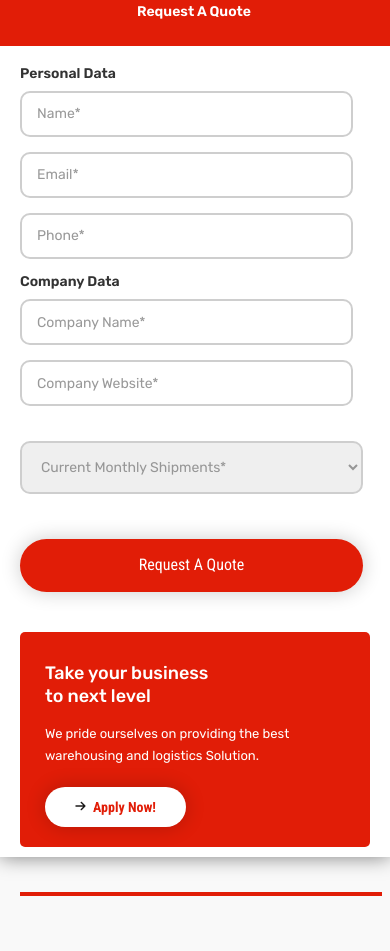
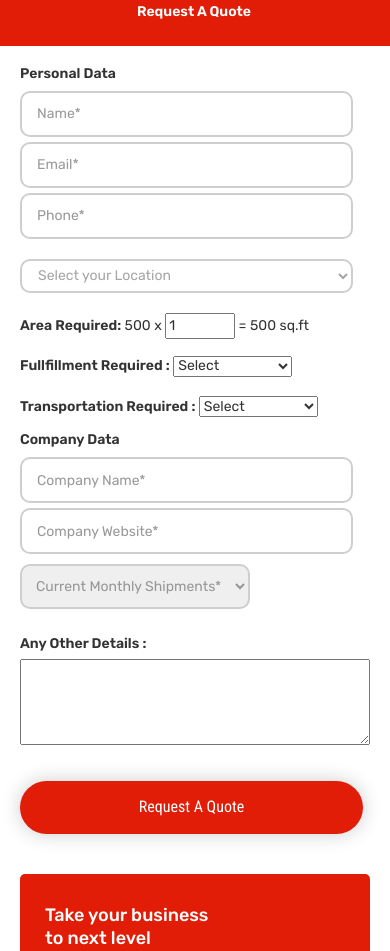
Before and after one commit to Sumit-00/wharehouse, a plain HTML site: page index.html in a window 390 px wide. Shown: the part 5250-6201 px from the top of the page. Drawn offline with nearby package versions, Linux system fonts and the light colour scheme.

Commit message:
final changes

```diff
--- a/css/style.css
+++ b/css/style.css
@@ -321,13 +321,14 @@ ul.list-1 li::before {
   padding: 20px 40px;
 }
 .scroll-fix {
-  height: 270px;
+  height: 415px;
 }
 .drdrdrd form.f1 {
   margin-bottom: 40px;
 }
 .drdrdrd form.f1 .form-group {
   width: 33%;
+  margin: 5px 0;
 }
 .drdrdrd form.f1 .form-group input {
   width: 95%;
@@ -488,6 +489,43 @@ footer p {
   color: #fff;
   margin-top: 12px;
   font-size: 15px;
+}
+
+/* Request Quote */
+
+#Location {
+  width: 95%;
+  box-shadow: none;
+  border: 2px solid #cecece;
+  border-radius: 10px;
+  color: #555;
+  color: #a6a6a6;
+  margin-top: 2rem;
+  margin-bottom: 2rem;
+}
+
+.area-required-class {
+  display: inline-block;
+  margin-left: 1rem;
+}
+#area-required {
+  width: 20%;
+}
+
+.fulfillment-required,
+.transportation-required {
+  display: inline-block;
+}
+.fulfillment-required,
+.transportation-required {
+  width: 34%;
+}
+#fulfillment,
+#transportation {
+  width: 34%;
+}
+.any-other-details {
+  margin-top: 2rem;
 }
 
 /*=========Media Queries=========*/
@@ -657,7 +695,7 @@ footer p {
     left: 0;
   }
   .scroll-fix {
-    height: 726px;
+    height: 990px;
   }
   .drdrdrd form.f2 .f2c select {
     width: 96%;
@@ -692,3 +730,18 @@ footer p {
     height: 350px;
   }
 }
+
+@media only screen and (max-width: 576px) {
+  .fulfillment-required,
+  .transportation-required {
+    display: block;
+    margin-top: 1.5rem;
+    width: 100%;
+  }
+  .area-required-class {
+    margin-left: 0px;
+  }
+  #anyOtherDetails {
+    width: 100%;
+  }
+}
--- a/index.html
+++ b/index.html
@@ -443,6 +443,52 @@
                       />
                     </div>
 
+                    <div class="form-group">
+                      <select
+                        name="Location"
+                        id="Location"
+                        class="form-control"
+                      >
+                        <option value="" disabled selected>
+                          Select your Location
+                        </option>
+                        <option value="Mumbai">Mumbai</option>
+                        <option value="Delhi">Delhi</option>
+                        <option value="Bangalore">Bangalore</option>
+                      </select>
+                    </div>
+
+                    <div class="area-required-class">
+                      <label>Area Required: </label>
+                      <span>500 x</span>
+                      <input
+                        type="number"
+                        id="area-required"
+                        name="quantity"
+                        value="1"
+                        min="1"
+                      />
+                      <span class="area-required-result">= 500 sq.ft</span>
+                    </div>
+
+                    <div class="fulfillment-required">
+                      <label>Fullfillment Required : </label>
+                      <select name="fulfillment" id="fulfillment">
+                        <option value="" disabled selected>Select</option>
+                        <option value="Yes">Yes</option>
+                        <option value="No">No</option>
+                      </select>
+                    </div>
+
+                    <div class="transportation-required">
+                      <label>Transportation Required : </label>
+                      <select name="transportation" id="transportation">
+                        <option value="" disabled selected>Select</option>
+                        <option value="Yes">Yes</option>
+                        <option value="No">No</option>
+                      </select>
+                    </div>
+
                     <h4>Company Data</h4>
                     <div class="form-group f2a">
                       <input
@@ -460,20 +506,16 @@
                         id="companyWebsite"
                       />
                     </div>
-                    <div
-                      class="form-group f2c"
-                      style="display: block; width: 100%"
-                    >
+                    <div class="form-group f2c" style="display: inline-block">
                       <select
                         id="select-options"
                         placeholder="Current Monthly Shipments*"
                         style="
-                          width: 98%;
-                          padding: 15px;
+                          width: auto;
+                          padding: 11px 10px;
                           box-shadow: none;
                           border: 2px solid #cecece;
                           border-radius: 10px;
-                          margin-top: 20px;
                           color: #969696;
                         "
                       >
@@ -483,12 +525,20 @@
                         <option value="">400</option>
                       </select>
                     </div>
+                    <div class="any-other-details">
+                      <label for="anyOtherDetails">Any Other Details : </label>
+                      <textarea id="anyOtherDetails" rows="4" cols="50">
+                      </textarea>
+                    </div>
                     <div>
                       <button class="submit-btn">Request A Quote</button>
                     </div>
                   </form>
                   <div>
-                    <p class="last-text-of-form custom-text" style="text-align: center;"></p>
+                    <p
+                      class="last-text-of-form custom-text"
+                      style="text-align: center"
+                    ></p>
                   </div>
                 </div>
                 <div class="col-md-3">
@@ -749,11 +799,19 @@
         ],
       });
     </script>
+
     <script>
       document
         .querySelector(".submit-form")
         .addEventListener("submit", submitform);
       const customMsg = document.querySelector(".custom-text");
+
+      document
+        .getElementById("area-required")
+        .addEventListener("change", (e) => {
+          document.querySelector(".area-required-result").innerText =
+            "    =  " + e.target.value * 500 + "sq.ft";
+        });
 
       var Body;
 
@@ -766,6 +824,24 @@
         let companyWebsite = document.getElementById("companyWebsite").value;
         let v = document.getElementById("select-options");
         let selectedOption = v.options[v.selectedIndex].text;
+        let location = document.getElementById("Location");
+        let selectedLocation = location.options[location.selectedIndex].text;
+        const areaRequired = document.getElementById("area-required").value;
+
+        const finalArea = 500 * areaRequired + "sq.ft";
+
+        const fulFillment =
+          document.getElementById("fulfillment").options[
+            document.getElementById("fulfillment").selectedIndex
+          ].text;
+
+        const transportation =
+          document.getElementById("fulfillment").options[
+            document.getElementById("fulfillment").selectedIndex
+          ].text;
+
+        const anyOtherDetails =
+          document.getElementById("anyOtherDetails").value;
 
         Body =
           "Name: " +
@@ -776,10 +852,20 @@
           phone +
           "<br>Company Name: " +
           comapnyName +
+          "<br>Location: " +
+          selectedLocation +
+          "<br>Area Required: " +
+          finalArea +
+          "<br>Fulfillment Required: " +
+          fulFillment +
+          "<br>Transportation Required: " +
+          transportation +
           "<br>Company Website: " +
           companyWebsite +
           "<br>Currently Monthly Shipments: " +
-          selectedOption;
+          selectedOption +
+          "<br>Any Other Details: " +
+          anyOtherDetails;
 
         Email.send({
           Host: "smtp.gmail.com",
```
